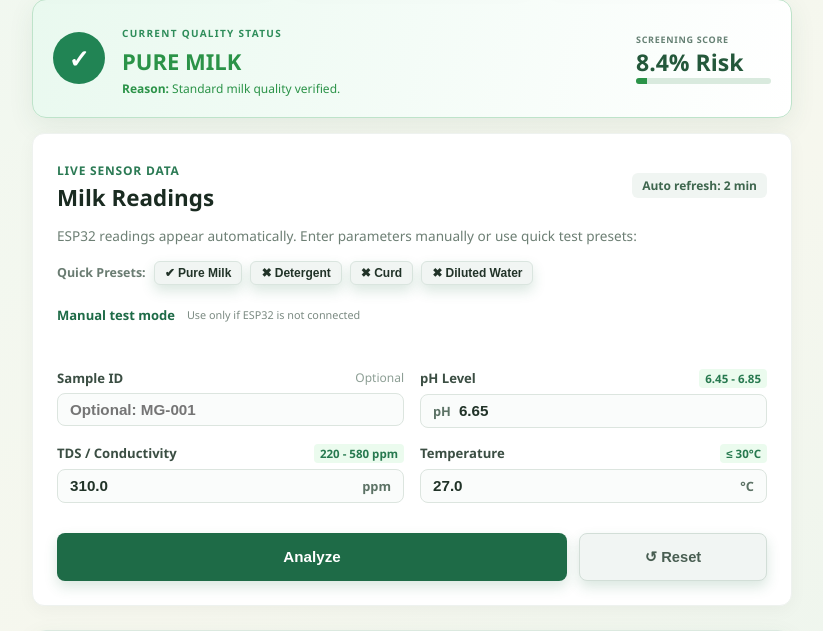
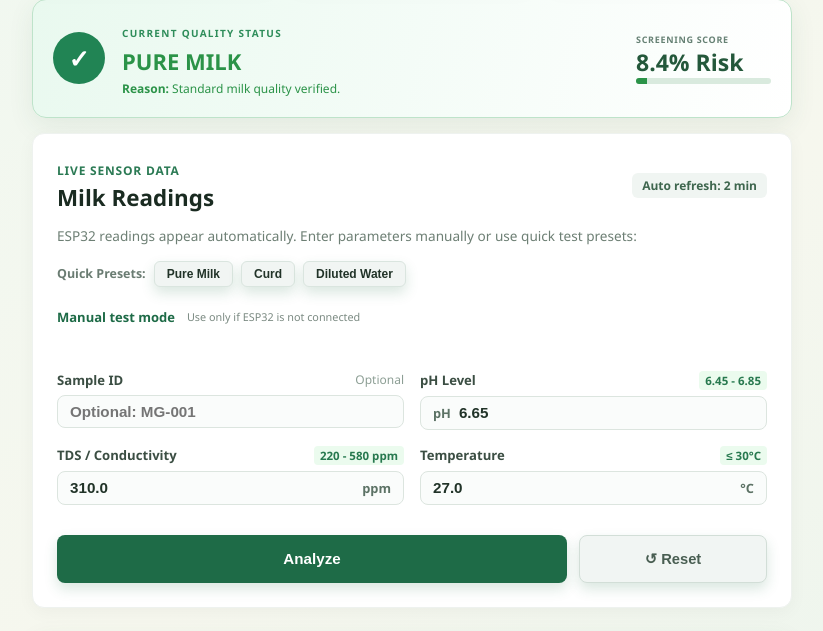
Before and after one commit to aryansrivastava707-cpu/Milk-Guard, a Flask app: page / in a window 1280 px wide. Shown: the part 307-938 px from the top of the page, without its empty margins (228-1051 px from the left). Run offline with Flask 3, Linux system fonts and the light colour scheme.

Commit message:
Update index.html

```diff
--- a/templates/index.html
+++ b/templates/index.html
@@ -47,7 +47,7 @@
       background: #f1f5f3;
       border: 1px solid #dae5df;
       color: #213328;
-      padding: 4px 10px;
+      padding: 5px 12px;
       font-size: 0.75rem;
       font-weight: 600;
       border-radius: 6px;
@@ -335,10 +335,9 @@
 
       <div class="quick-presets">
         <span class="preset-label">Quick Presets:</span>
-        <button type="button" class="chip" onclick="loadPreset('pure')">✔ Pure Milk</button>
-        <button type="button" class="chip" onclick="loadPreset('detergent')">✖ Detergent</button>
-        <button type="button" class="chip" onclick="loadPreset('curd')">✖ Curd</button>
-        <button type="button" class="chip" onclick="loadPreset('diluted')">✖ Diluted Water</button>
+        <button type="button" class="chip" onclick="loadPreset('pure')">Pure Milk</button>
+        <button type="button" class="chip" onclick="loadPreset('curd')">Curd</button>
+        <button type="button" class="chip" onclick="loadPreset('diluted')">Diluted Water</button>
       </div>
 
       <details class="manual-panel" open>
@@ -473,18 +472,6 @@
         tdsTag.innerText = "Normal (220 - 580)";
         tempTag.innerText = "Safe (\u2264 30\u00B0C)";
       }
-      else if (type === 'detergent') {
-        sampleIdInput.value = "DEFECT-DETERGENT";
-        phInput.value = 8.40;
-        tdsInput.value = 680;
-        tempInput.value = 27.0;
-
-        phTag.innerText = "High pH > 7.00";
-        phTag.className = "range-tag tag-alert";
-
-        tdsTag.innerText = "High TDS > 600";
-        tdsTag.className = "range-tag tag-alert";
-      }
       else if (type === 'curd') {
         sampleIdInput.value = "DEFECT-CURD";
         phInput.value = 5.80;
```
